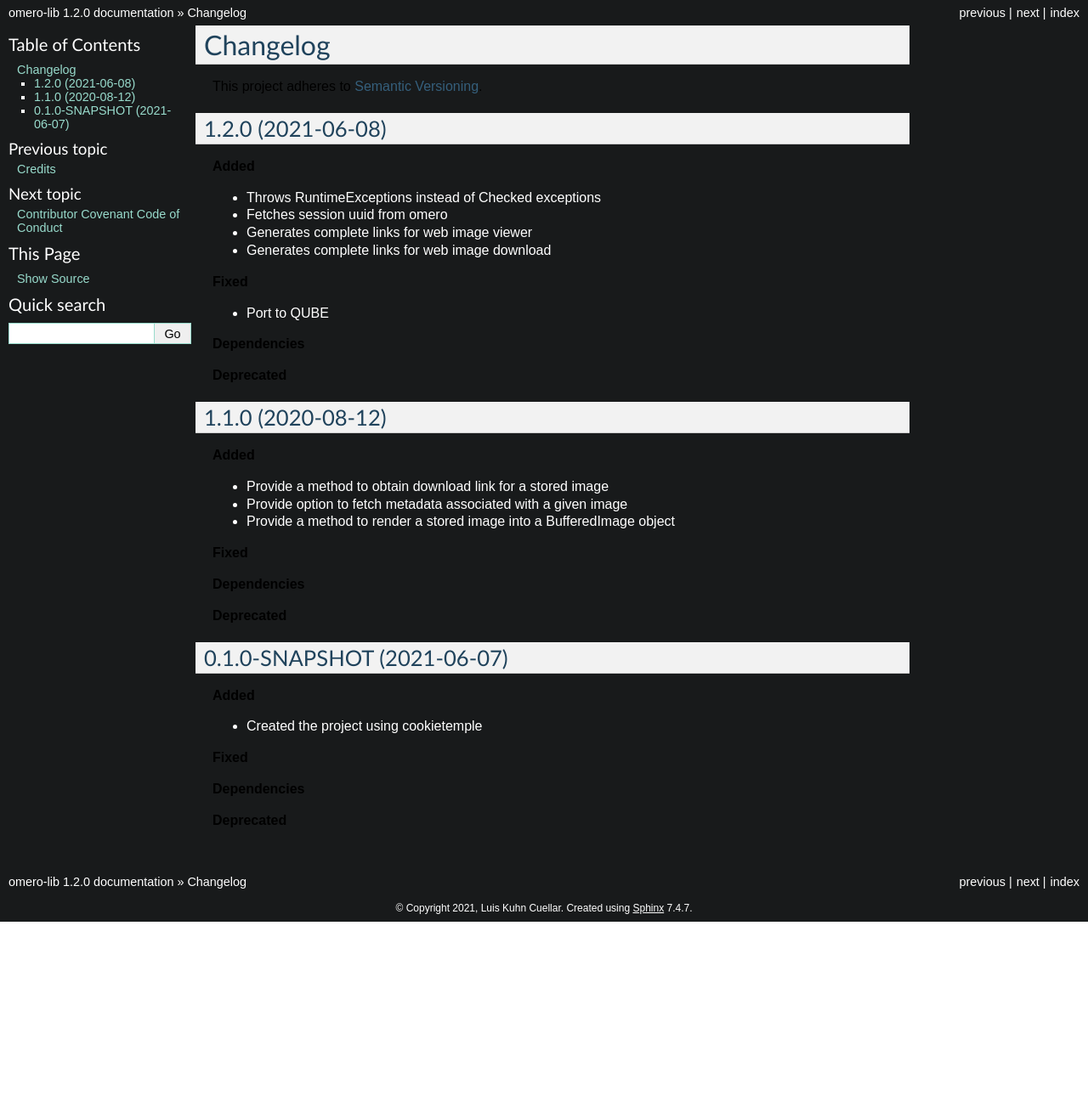
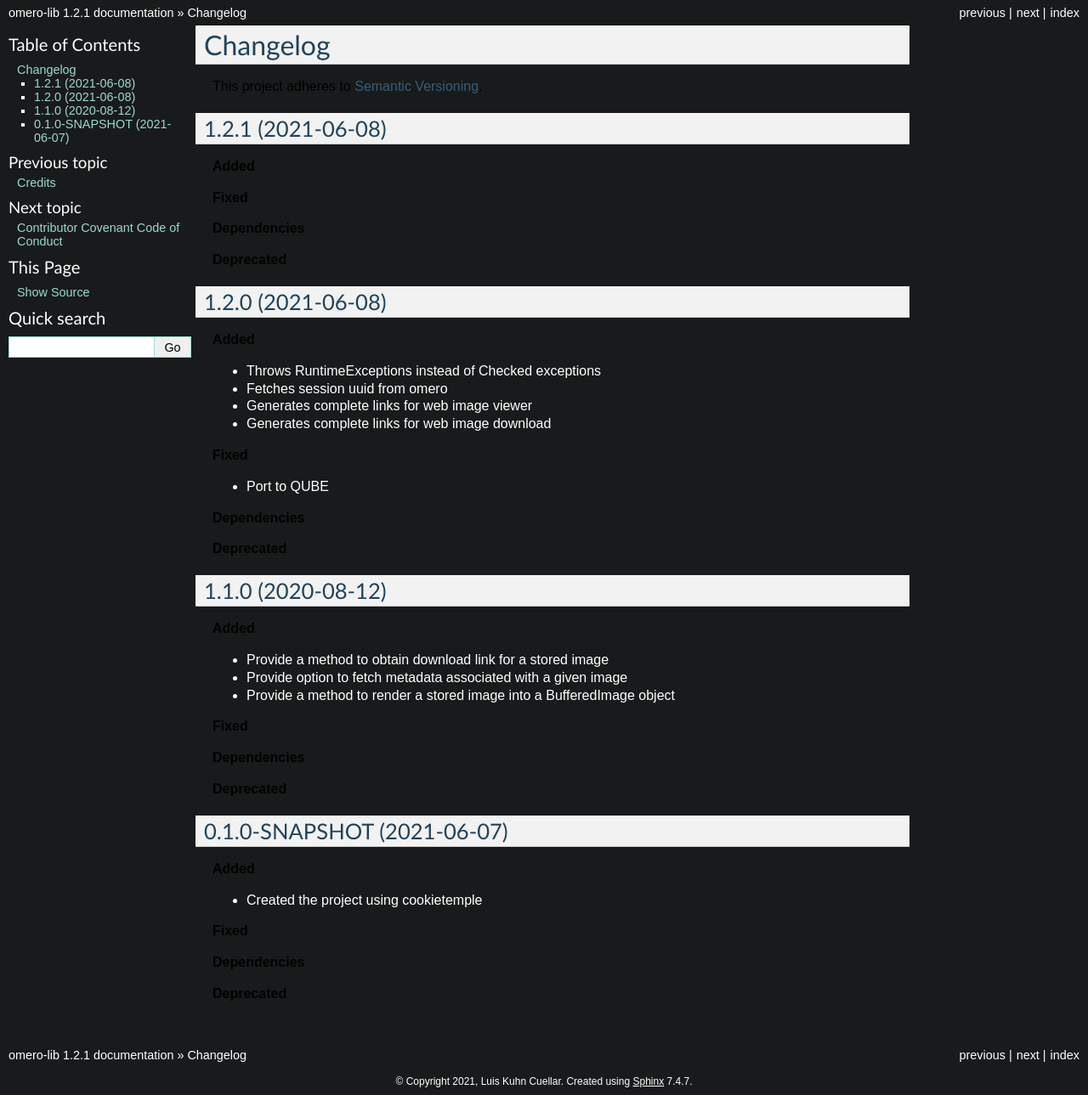
Before and after one commit to qbicsoftware/omero-lib, a Sphinx documentation site: the page built from docs/changelog.rst, in a window 1280 px wide. Shown: the whole page at 85% size. Built offline with Sphinx 7.4.7, drawn with Linux system fonts in a browser that asks for light colours; before the commit the page ends 1085 px from its top, so only the background shows below that.

Commit message:
Bump version from 1.2.0 to 1.2.1

```diff
--- a/CHANGELOG.rst
+++ b/CHANGELOG.rst
@@ -3,6 +3,18 @@ Changelog
 ==========
 
 This project adheres to `Semantic Versioning <https://semver.org/>`_.
+
+1.2.1 (2021-06-08)
+------------------
+
+**Added**
+
+**Fixed**
+
+**Dependencies**
+
+**Deprecated**
+
 
 1.2.0 (2021-06-08)
 ----------------------------------------------
--- a/docs/conf.py
+++ b/docs/conf.py
@@ -55,9 +55,9 @@ author = "Luis Kuhn Cuellar"
 # the built documents.
 #
 # The short X.Y version.
-version = '1.2.0'
+version = '1.2.1'
 # The full version, including alpha/beta/rc tags.
-release = '1.2.0'
+release = '1.2.1'
 
 # The language for content autogenerated by Sphinx. Refer to documentation
 # for a list of supported languages.
--- a/qube.cfg
+++ b/qube.cfg
@@ -1,5 +1,5 @@
 [bumpversion]
-current_version = 1.2.0
+current_version = 1.2.1
 
 [bumpversion_files_whitelisted]
 dot_qube = .qube.yml
@@ -8,7 +8,6 @@ conf_py = docs/conf.py
 [bumpversion_files_blacklisted]
 pom = pom.xml
 
-
 [sync_level]
 ct_sync_level = minor
 
```
Also changed, not shown: .qube.yml.
